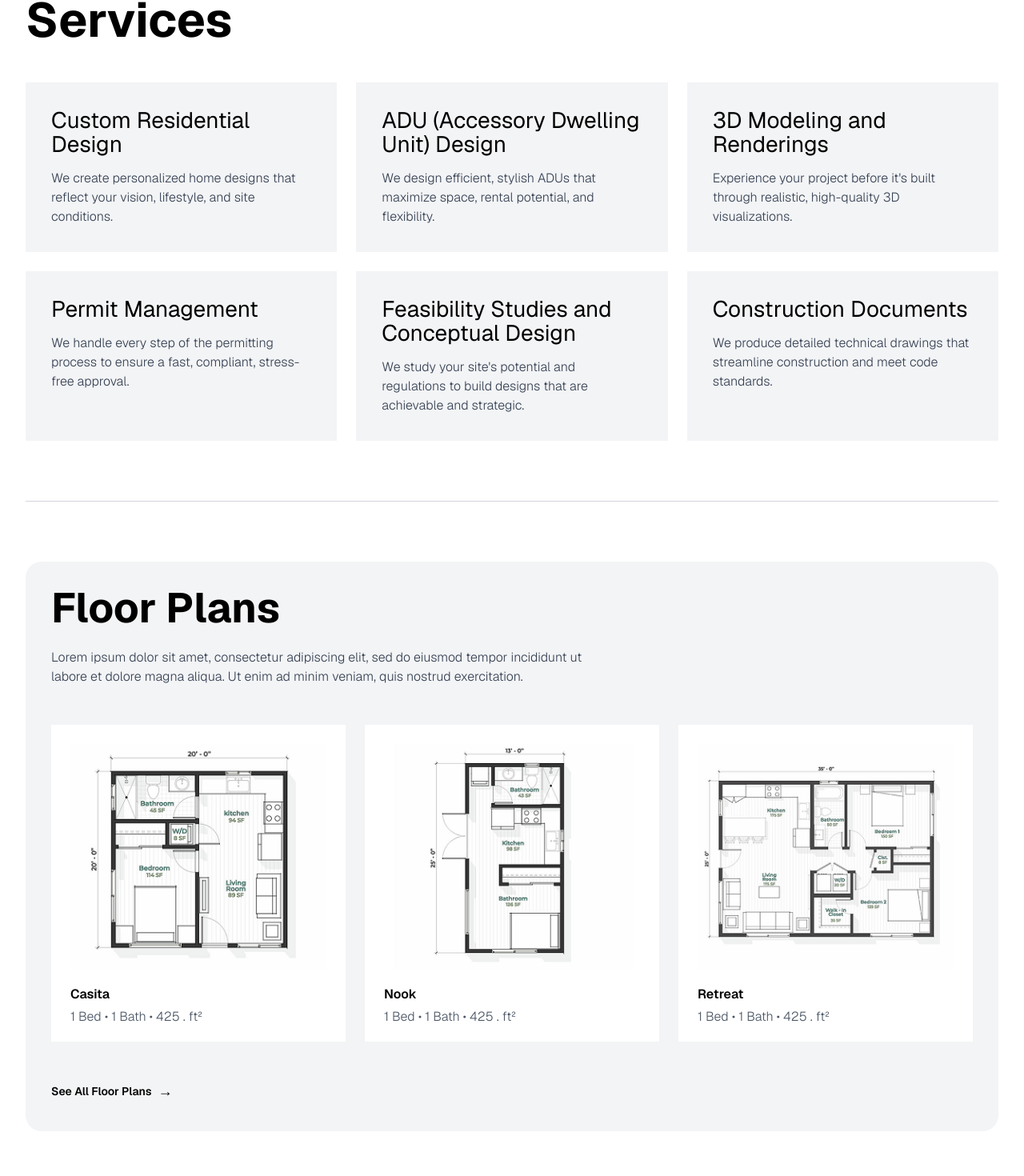
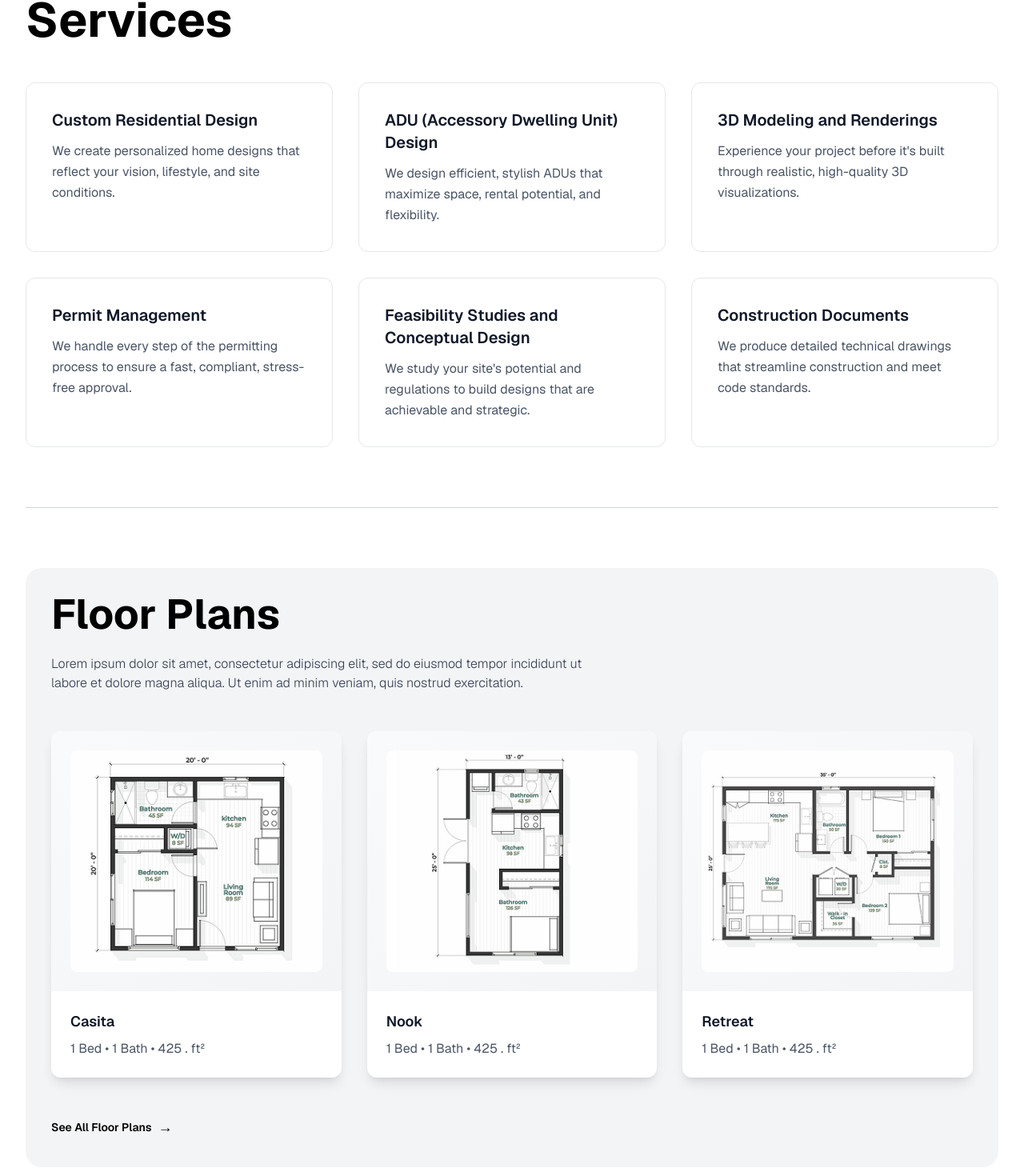
Before and after one commit to AlexCabreraD/bluplanUI, a Next.js app: page / in a window 1280 px wide. Shown: the part 1431-2901 px from the top of the page at 80% size. Built offline with nearby package versions, Linux system fonts and the light colour scheme.

Commit message:
clean up and made requested changes

```diff
--- a/src/components/Section1.tsx
+++ b/src/components/Section1.tsx
@@ -7,7 +7,7 @@ export default function Section1() {
       <section className="py-[75px]">
         <div className="max-w-7xl mx-auto px-4 sm:px-6 lg:px-8">
           <div className="grid lg:grid-cols-2 gap-12 items-end">
-            <div className="w-[454px] h-[346px] flex flex-col justify-end">
+            <div className="max-w-[454px] flex flex-col justify-end">
               <h2 className="text-[#009ce0] text-3xl font-bold leading-tight mb-6">
                 At BluPlan Studio, we specialize in turning residential visions into fully detailed, ready to build projects.
               </h2>
--- a/src/components/Section2.tsx
+++ b/src/components/Section2.tsx
@@ -36,16 +36,16 @@ export default function Section2() {
             Services
           </h2>
 
-          <div className="grid md:grid-cols-2 lg:grid-cols-3 gap-6">
+          <div className="grid md:grid-cols-2 lg:grid-cols-3 gap-8">
             {services.map((service, index) => (
               <div
                 key={index}
-                className="group bg-gray-100 hover:bg-[#009ce0] transition-all duration-300 ease-in-out p-8"
+                className="group bg-white border border-gray-200 hover:border-[#009ce0]/50 hover:bg-[#009ce0] hover:shadow-xl rounded-xl p-8 transition-all duration-300 ease-in-out hover:-translate-y-2"
               >
-                <h3 className="text-[28px] leading-[30px] font-normal text-black group-hover:text-white mb-4 transition-colors duration-300">
+                <h3 className="text-xl font-semibold text-gray-900 group-hover:text-white mb-3 transition-colors duration-300">
                   {service.title}
                 </h3>
-                <p className="text-[16px] leading-[24px] font-light text-gray-700 group-hover:text-white transition-colors duration-300">
+                <p className="text-gray-600 group-hover:text-white leading-relaxed transition-colors duration-300">
                   {service.description}
                 </p>
               </div>
--- a/src/components/Section3.tsx
+++ b/src/components/Section3.tsx
@@ -33,28 +33,31 @@ export default function Section3() {
               Lorem ipsum dolor sit amet, consectetur adipiscing elit, sed do eiusmod tempor incididunt ut labore et dolore magna aliqua. Ut enim ad minim veniam, quis nostrud exercitation.
             </p>
 
-            <div className="grid md:grid-cols-2 lg:grid-cols-3 gap-6 mb-12">
+          <div className="grid md:grid-cols-2 lg:grid-cols-3 gap-8 mb-12">
             {floorPlans.map((plan, index) => (
               <div
                 key={index}
-                  className="group bg-white overflow-hidden"
+                className="group bg-white rounded-xl overflow-hidden shadow-lg hover:shadow-2xl transition-all duration-300 hover:-translate-y-2"
               >
-                  <div className="pt-6 px-6">
+                <div className="p-6 bg-gradient-to-br from-gray-50 to-gray-100">
                   <Image
                     src={plan.image}
                     alt={`${plan.title} floor plan`}
                     width={400}
                     height={300}
-                      className="w-full h-auto"
+                    className="w-full h-auto rounded-lg"
                   />
                 </div>
-                  <div className="w-full px-6 py-[19px] group-hover:bg-[#009ce0] transition-all duration-300 ease-in-out">
-                    <h3 className="text-[16px] leading-[24px] font-semibold text-black group-hover:text-white mb-1 transition-colors duration-300">
+                <div className="p-6 relative overflow-hidden">
+                  <div className="absolute inset-0 bg-[#009ce0] translate-y-full group-hover:translate-y-0 transition-transform duration-[175ms] ease-in-out"></div>
+                  <div className="relative z-10">
+                    <h3 className="text-lg font-semibold text-gray-900 group-hover:text-white mb-2 transition-colors duration-[175ms]">
                       {plan.title}
                     </h3>
-                    <p className="text-[16px] leading-[24px] font-light text-gray-600 group-hover:text-white transition-colors duration-300">
+                    <p className="text-gray-600 group-hover:text-white/90 transition-colors duration-[175ms]">
                       {plan.details}
                     </p>
+                  </div>
                 </div>
               </div>
             ))}
--- a/src/components/Section4.tsx
+++ b/src/components/Section4.tsx
@@ -19,24 +19,11 @@ const projects = [
   {
     title: "Excepteur occaecat",
     image: "/images/home/gallery/BP-Web-Home-Projects4.png"
-  },
-  {
-    title: "39th Street",
-    image: "/images/home/gallery/BP-Web-Home-Projects1.png"
-  },
-  {
-    title: "North G Street",
-    image: "/images/home/gallery/BP-Web-Home-Projects2.png"
-  },
-  {
-    title: "Dean Dr",
-    image: "/images/home/gallery/BP-Web-Home-Projects3.png"
-  },
-  {
-    title: "Excepteur occaecat",
-    image: "/images/home/gallery/BP-Web-Home-Projects4.png"
   }
 ];
+
+// Duplicate projects for scroll effect
+const displayProjects = [...projects, ...projects];
 
 export default function Section4() {
   return (
@@ -82,7 +69,7 @@ export default function Section4() {
                 document.addEventListener('mouseup', handleMouseUp);
               }}
             >
-              {projects.map((project, index) => (
+              {displayProjects.map((project, index) => (
                 <div
                   key={index}
                   className="relative flex-shrink-0 w-[373px] min-w-[200px] h-[507px] group overflow-hidden"
--- a/src/components/Section5.tsx
+++ b/src/components/Section5.tsx
@@ -6,7 +6,7 @@ export default function Section5() {
       <section className="py-[75px] bg-white">
         <div className="max-w-7xl mx-auto px-4 sm:px-6 lg:px-8">
           <div className="bg-[#009ce0] rounded-[20px] px-8 py-16 text-center">
-            <h2 className="text-white text-[52px] leading-[52px] font-bold mb-6 text-center">
+            <h2 className="text-white text-[52px] leading-[52px] font-bold mb-6">
               We turn visions into buildable spaces
             </h2>
 
```
Also changed, not shown: src/components/Footer.tsx (+80 -48 lines). Lines whose indentation alone changed are shown as unchanged.
